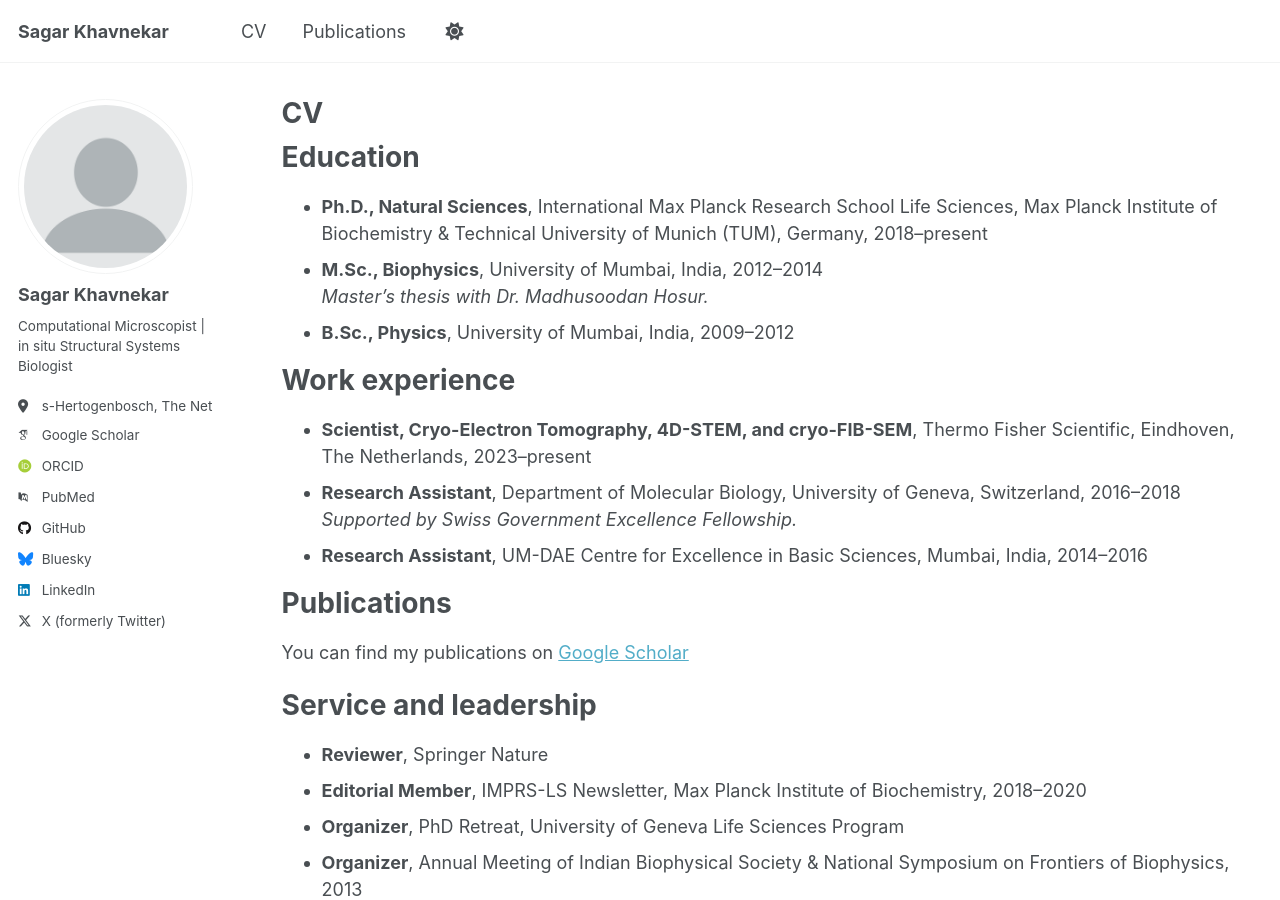
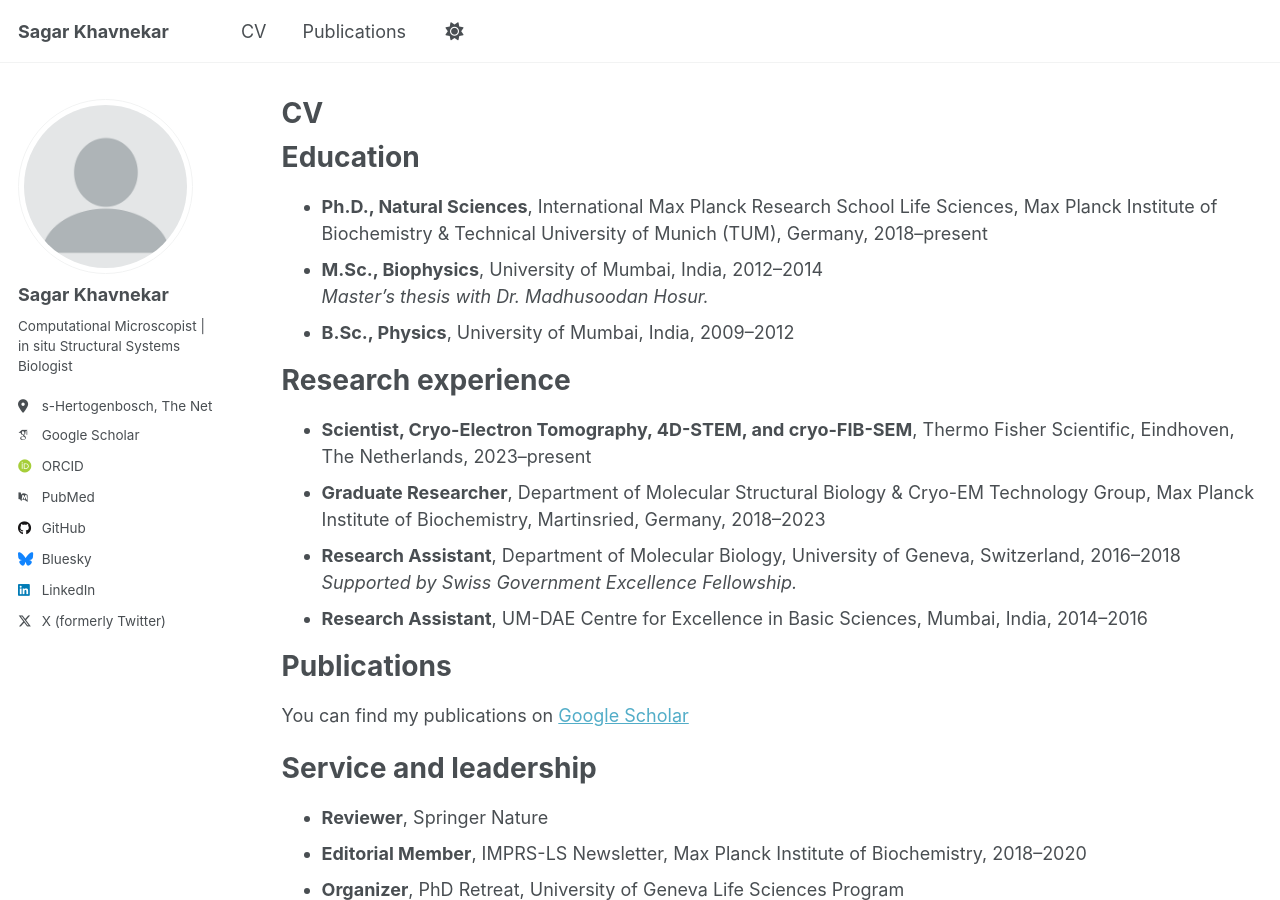
Before and after one commit to sagarbiophysics/cryosagar.github.io, a Jekyll site: the page built from _pages/cv.md, in a window 1280 px wide and 900 px high. Built offline with Jekyll 4.4.1, drawn with Linux system fonts in a browser that asks for light colours; some web fonts are replaced; a script that is not in the unit is left out.

Commit message:
Update cv.md

```diff
--- a/_pages/cv.md
+++ b/_pages/cv.md
@@ -18,9 +18,10 @@ Education
   _Master’s thesis with Dr. Madhusoodan Hosur._
 * **B.Sc., Physics**, University of Mumbai, India, 2009–2012
 
-Work experience
+Research experience
 ======
 * **Scientist, Cryo-Electron Tomography, 4D-STEM, and cryo-FIB-SEM**, Thermo Fisher Scientific, Eindhoven, The Netherlands, 2023–present
+* **Graduate Researcher**, Department of Molecular Structural Biology & Cryo-EM Technology Group, Max Planck Institute of Biochemistry, Martinsried, Germany, 2018–2023
 * **Research Assistant**, Department of Molecular Biology, University of Geneva, Switzerland, 2016–2018
   _Supported by Swiss Government Excellence Fellowship._
 * **Research Assistant**, UM-DAE Centre for Excellence in Basic Sciences, Mumbai, India, 2014–2016
```
